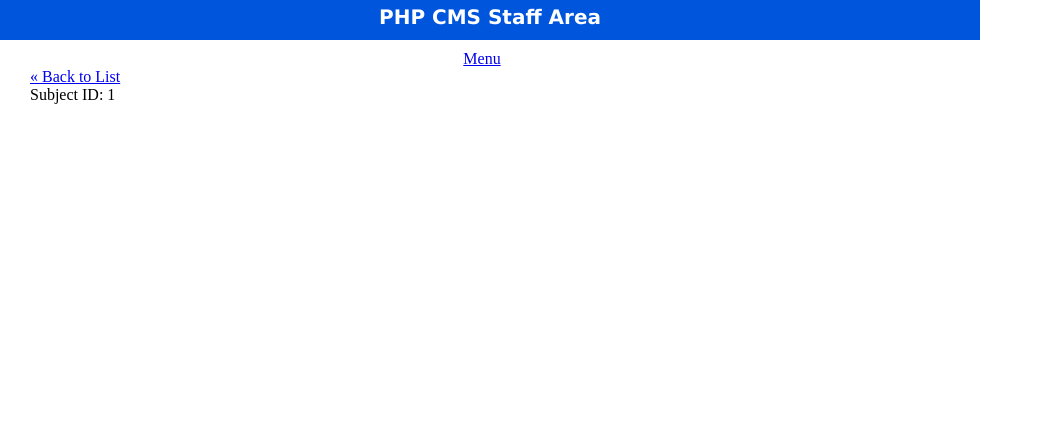
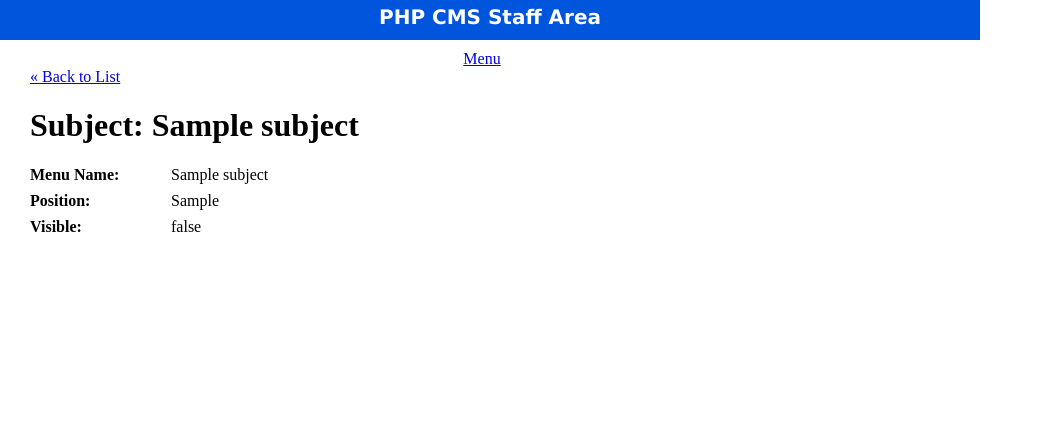
Before and after one commit to itusebastian/php-cms-from-scratch, a PHP site: page /staff/subjects/show.php in a window 1280 px wide. Shown: the top 431 px of the page, without its empty margins (0-1043 px from the left). Run offline with PHP 8.4, Linux system fonts and the light colour scheme; tables that the repository leaves empty or names only in its code hold one stand-in row (values such as "Sample post").

Commit message:
Refactor show.php to display subject details using find_subject_by_id function

```diff
--- a/app/public/staff/subjects/show.php
+++ b/app/public/staff/subjects/show.php
@@ -3,6 +3,9 @@
 <?php
 // $id = isset($_GET['id']) ? $_GET['id'] : '1';
 $id = $_GET['id'] ?? '1'; // PHP > 7.0
+
+$subject = find_subject_by_id($id);
+
 ?>
 
 <?php $page_title = 'Show Subject'; ?>
@@ -14,7 +17,22 @@ $id = $_GET['id'] ?? '1'; // PHP > 7.0
 
   <div class="subject show">
 
-    Subject ID: <?php echo h($id); ?>
+    <h1>Subject: <?php echo h($subject['menu_name']); ?></h1>
+
+    <div class="attributes">
+      <dl>
+        <dt>Menu Name:</dt>
+        <dd><?php echo h($subject['menu_name']); ?></dd>
+      </dl>
+      <dl>
+        <dt>Position:</dt>
+        <dd><?php echo h($subject['position']); ?></dd>
+      </dl>
+      <dl>
+        <dt>Visible:</dt>
+        <dd><?php echo h($subject['visible'] == '1' ? 'true' : 'false'); ?></dd>
+      </dl>
+    </div>
 
   </div>
 
```
